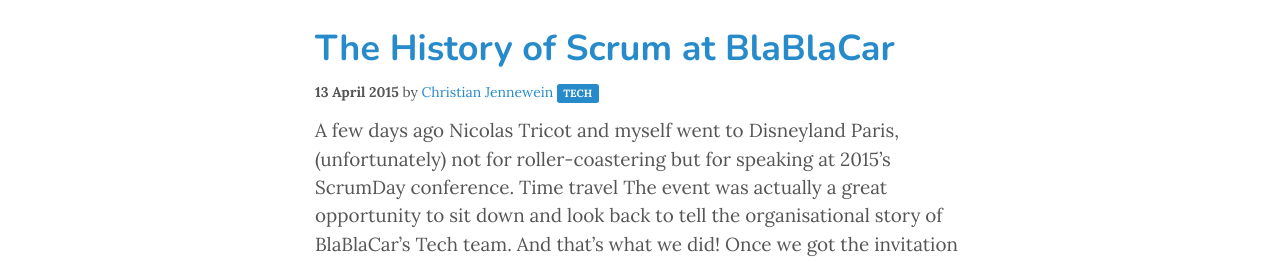
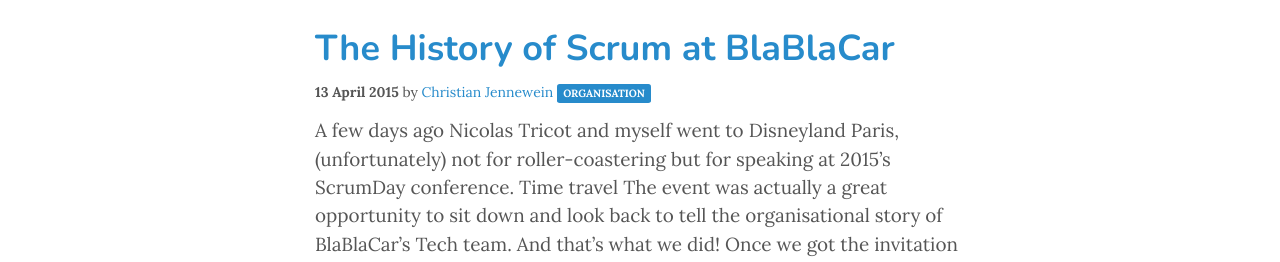
Before and after one commit to blablacar/blablatech, a Jekyll site: the page built from index.html, in a window 1280 px wide and 1370 px high. Shown: the part 407-669 px from the top of the window. Built offline with Jekyll 4.4.1, drawn with Linux system fonts in a browser that asks for light colours; Markdown is read by kramdown in place of the engine named in the settings; the list of posts is cut into pages by our own code.

Commit message:
Correct tags

```diff
--- a/_posts/2015-02-16-coding-night-in-blablacar.md
+++ b/_posts/2015-02-16-coding-night-in-blablacar.md
@@ -1,7 +1,7 @@
 ---
 layout:         post
 title:          First Coding Night in BlaBlaCar
-tags:           tech
+tags:           culture
 authors:        [nicolas-tricot]
 description:    In January, BlaBlaCar hosted its first internal coding event ever...
 ---
--- a/_posts/2015-04-13-the-history-of-scrum-at-blablacar.md
+++ b/_posts/2015-04-13-the-history-of-scrum-at-blablacar.md
@@ -1,7 +1,7 @@
 ---
 layout:         post
 title:          The History of Scrum at BlaBlaCar
-tags:           tech
+tags:           organisation
 authors:        [christian-jennewein]
 description:    Looking back at the last 3 years of BlaBlaTech and how the growth of the team has been absorbed and managed from an organisational point of view.
 ---
```
